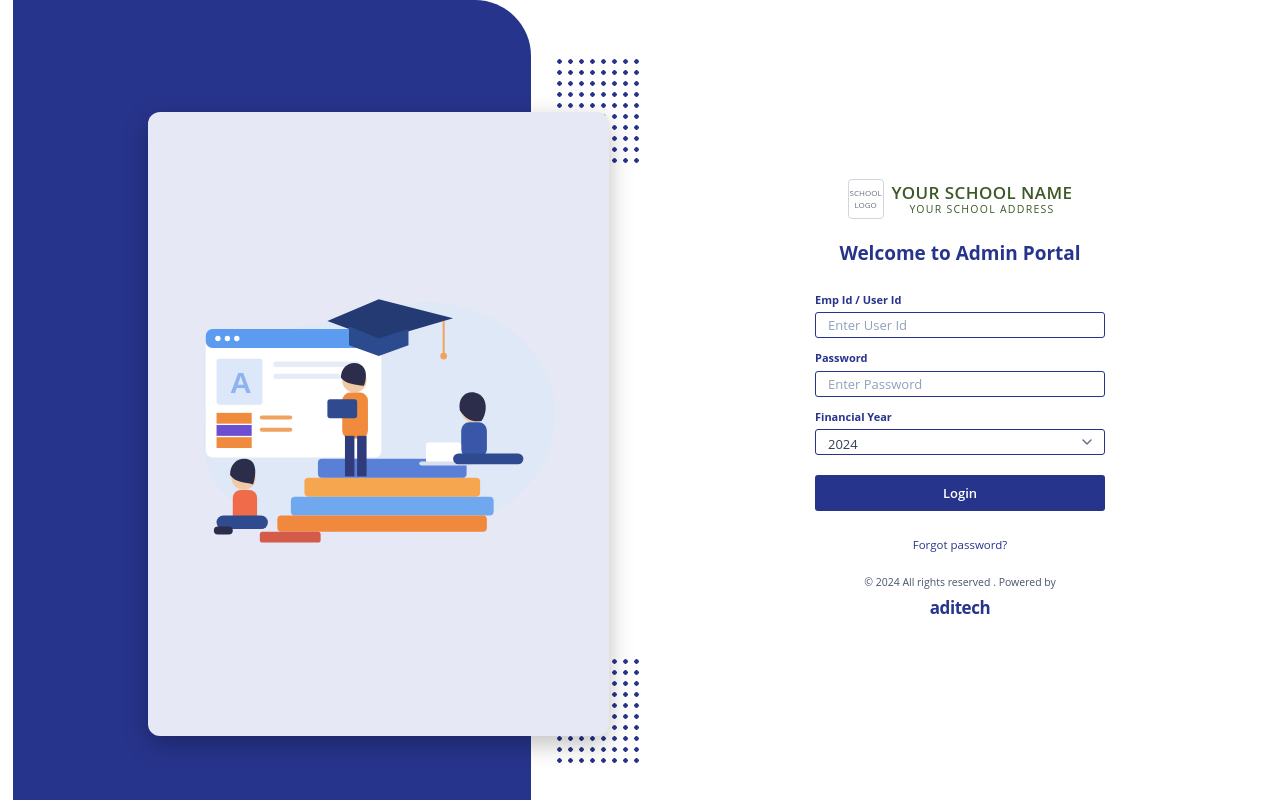
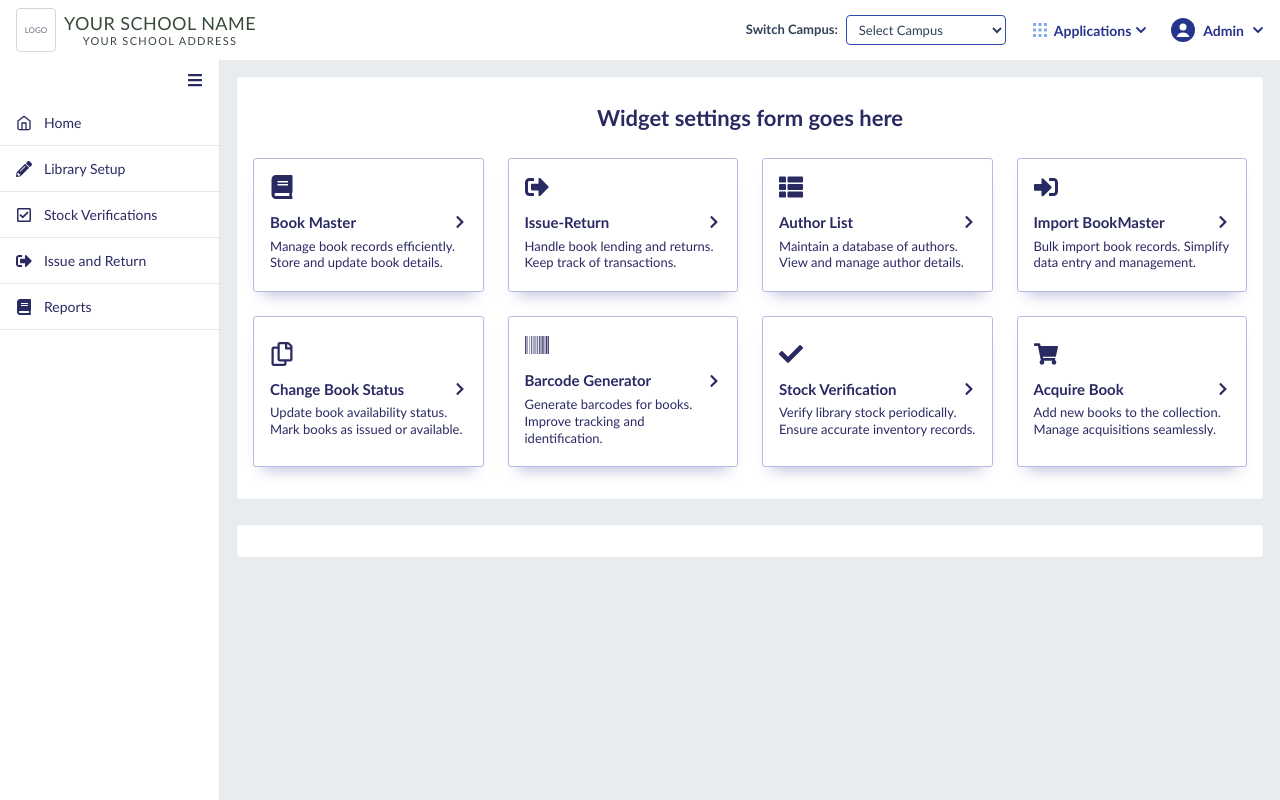
Before and after one commit to aditya926367/School_ERP, a React (Vite) app in the folder frontend/: page / in a window 1280 px wide. Built offline with nearby package versions, Linux system fonts and the light colour scheme.

Commit message:
library page  with header and sidebar

```diff
--- a/frontend/package.json
+++ b/frontend/package.json
@@ -15,6 +15,7 @@
     "lucide-react": "^1.53.0",
     "react": "^19.2.8",
     "react-dom": "^19.2.8",
+    "react-icons": "^5.7.0",
     "react-router-dom": "^7.18.4",
     "tailwindcss": "^4.3.3"
   },
--- a/frontend/src/App.tsx
+++ b/frontend/src/App.tsx
@@ -18,17 +18,20 @@ import GradingExamSettings from "./pages/admin/GradingExamSettings";
 import Users from "./pages/admin/Users";
 import MainHeader from "./layouts/mainHeader";
 import SimpleHeader from "./layouts/simpleHeader";
+import Library from "./pages/library";
 
 function App() {
   return (
     <BrowserRouter>
       <Routes>
         {/* Public Authentication & Header Layout Routes */}
-        <Route path="/" element={<Login />} />
+        <Route path="login" element={<Login />} />
         <Route path="/auth/register" element={<Register />} />
         <Route path="/forgotPassword" element={<ForgotPassword />} />
         <Route path="/mainHeader" element={<MainHeader />} />
         <Route path="/simpleHeader" element={<SimpleHeader />} />
+          <Route path="/" element={<Library />} />
+
 
         {/* Dashboard Layout & Role-Based Views */}
         <Route element={<DashboardLayout />}>
--- /dev/null
+++ b/frontend/src/layouts/PortalLayout.tsx
@@ -0,0 +1,28 @@
+// src/layouts/PortalLayout.tsx
+import type { ReactNode } from "react";
+import MainHeader from "./mainHeader";
+import Sidebar from "./sidebar";
+import type { MenuItem } from "./sidebar";
+
+type Props = {
+  menu: MenuItem[]; // the sidebar menu for this page
+  children: ReactNode; // the page content goes here
+};
+
+export default function PortalLayout({ menu, children }: Props) {
+  return (
+    <div
+      className="min-h-screen flex flex-col"
+      style={{ fontFamily: "'Trebuchet MS', system-ui, sans-serif" }}
+    >
+      {/* Top header */}
+      <MainHeader />
+
+      {/* Sidebar on the left, page content on the right */}
+      <div className="flex flex-1">
+        <Sidebar items={menu} />
+        <main className="flex-1 min-w-0 bg-[#e9ecef] p-4">{children}</main>
+      </div>
+    </div>
+  );
+}
--- /dev/null
+++ b/frontend/src/layouts/sidebar.tsx
@@ -0,0 +1,49 @@
+// src/layouts/sidebar.tsx
+import { useState } from "react";
+import type { ReactNode } from "react";
+import { useNavigate } from "react-router-dom";
+import { FaBars } from "react-icons/fa";
+
+// One menu item = a text, an icon and a page to open
+export type MenuItem = {
+  label: string;
+  icon: ReactNode;
+  path: string;
+};
+
+export default function Sidebar({ items }: { items: MenuItem[] }) {
+  const navigate = useNavigate(); // used to go to another page
+
+  // true = small sidebar (only icons), false = full sidebar
+  const [collapsed, setCollapsed] = useState(false);
+
+  return (
+    <aside
+      className={`shrink-0 bg-white border-r border-gray-200 ${
+        collapsed ? "w-[60px]" : "w-[220px]"
+      }`}
+    >
+      {/* Hamburger button */}
+      <div className="flex justify-end px-4 py-3">
+        <button onClick={() => setCollapsed(!collapsed)} className="text-[#2a2a63]">
+          <FaBars />
+        </button>
+      </div>
+
+      {/* Menu items: one button for each item in the array */}
+      <ul>
+        {items.map((item) => (
+          <li key={item.label} className="border-b border-gray-200">
+            <button
+              onClick={() => navigate(item.path)}
+              className="flex w-full items-center gap-3 px-4 py-3 text-left text-[14px] text-[#2a2a63] hover:bg-[#f4f7fe]"
+            >
+              <span className="text-[16px]">{item.icon}</span>
+              {!collapsed && <span>{item.label}</span>}
+            </button>
+          </li>
+        ))}
+      </ul>
+    </aside>
+  );
+}
--- a/frontend/src/pages/library.tsx
+++ b/frontend/src/pages/library.tsx
@@ -0,0 +1,130 @@
+// src/pages/library.tsx
+import type { ReactNode } from "react";
+import PortalLayout from "../layouts/PortalLayout";
+import type { MenuItem } from "../layouts/sidebar";
+import { FiHome } from "react-icons/fi";
+import {
+  FaBook,
+  FaSignOutAlt,
+  FaThList,
+  FaSignInAlt,
+  FaRegCopy,
+  FaBarcode,
+  FaCheck,
+  FaShoppingCart,
+  FaChevronRight,
+  FaPencilAlt,
+  FaRegCheckSquare,
+} from "react-icons/fa";
+
+// ---------- Sidebar menu for the Library page ----------
+const libraryMenu: MenuItem[] = [
+  { label: "Home", icon: <FiHome />, path: "/dashboard" },
+  { label: "Library Setup", icon: <FaPencilAlt />, path: "/library" },
+  { label: "Stock Verifications", icon: <FaRegCheckSquare />, path: "/library" },
+  { label: "Issue and Return", icon: <FaSignOutAlt />, path: "/library" },
+  { label: "Reports", icon: <FaBook />, path: "/library" },
+];
+
+// ---------- Data for the 8 cards (icon, title, description) ----------
+type CardItem = {
+  icon: ReactNode;
+  title: string;
+  description: string;
+};
+
+const cards: CardItem[] = [
+  {
+    icon: <FaBook />,
+    title: "Book Master",
+    description: "Manage book records efficiently. Store and update book details.",
+  },
+  {
+    icon: <FaSignOutAlt />,
+    title: "Issue-Return",
+    description: "Handle book lending and returns. Keep track of transactions.",
+  },
+  {
+    icon: <FaThList />,
+    title: "Author List",
+    description: "Maintain a database of authors. View and manage author details.",
+  },
+  {
+    icon: <FaSignInAlt />,
+    title: "Import BookMaster",
+    description: "Bulk import book records. Simplify data entry and management.",
+  },
+  {
+    icon: <FaRegCopy />,
+    title: "Change Book Status",
+    description: "Update book availability status. Mark books as issued or available.",
+  },
+  {
+    icon: <FaBarcode />,
+    title: "Barcode Generator",
+    description: "Generate barcodes for books. Improve tracking and identification.",
+  },
+  {
+    icon: <FaCheck />,
+    title: "Stock Verification",
+    description: "Verify library stock periodically. Ensure accurate inventory records.",
+  },
+  {
+    icon: <FaShoppingCart />,
+    title: "Acquire Book",
+    description: "Add new books to the collection. Manage acquisitions seamlessly.",
+  },
+];
+
+// ---------- One card (written once, used 8 times) ----------
+function LibraryCard({ item }: { item: CardItem }) {
+  // Runs when the card is clicked
+  function handleClick() {
+    console.log("Clicked:", item.title); // later: navigate to that page here
+  }
+
+  return (
+    <button
+      onClick={handleClick}
+      className="block w-full text-left bg-white border border-[#b9b9e6] rounded-[3px] px-4 pt-4 pb-5 shadow-[0_12px_14px_-10px_rgba(39,52,139,0.35)] hover:border-[#27348b] transition-colors"
+    >
+      {/* Icon */}
+      <div className="text-[24px] text-[#2a2a63]">{item.icon}</div>
+
+      {/* Title + arrow on the right */}
+      <div className="mt-3 flex items-center justify-between">
+        <span className="text-[15px] font-bold text-[#2a2a63]">{item.title}</span>
+        <FaChevronRight className="text-[14px] text-[#2a2a63]" />
+      </div>
+
+      {/* Description */}
+      <p className="mt-1 text-[13px] leading-[1.3] text-[#2a2a63]">
+        {item.description}
+      </p>
+    </button>
+  );
+}
+
+// ---------- Page ----------
+export default function Library() {
+  return (
+    <PortalLayout menu={libraryMenu}>
+      {/* Big white box with the title and the cards */}
+      <div className="bg-white border border-gray-200 rounded-[4px] px-4 pt-6 pb-8">
+        <h1 className="text-center text-[22px] font-bold text-[#2a2a63]">
+          Widget settings form goes here
+        </h1>
+
+        {/* Grid: 1 column on mobile, 2 on tablet, 4 on desktop */}
+        <div className="mt-6 grid grid-cols-1 gap-6 sm:grid-cols-2 lg:grid-cols-4">
+          {cards.map((item) => (
+            <LibraryCard key={item.title} item={item} />
+          ))}
+        </div>
+      </div>
+
+      {/* Empty white box below (same as the screenshot) */}
+      <div className="mt-6 h-[34px] bg-white border border-gray-200 rounded-[4px]" />
+    </PortalLayout>
+  );
+}
```
Also changed, not shown: 1 other file (tests, documents, lock files or other folders).
